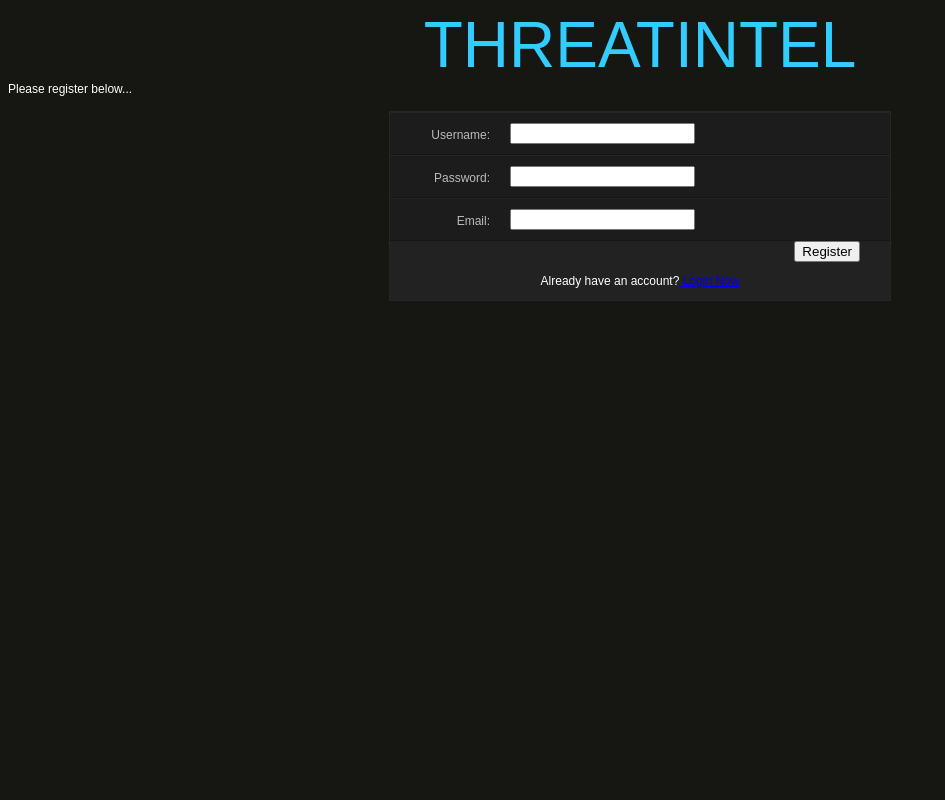
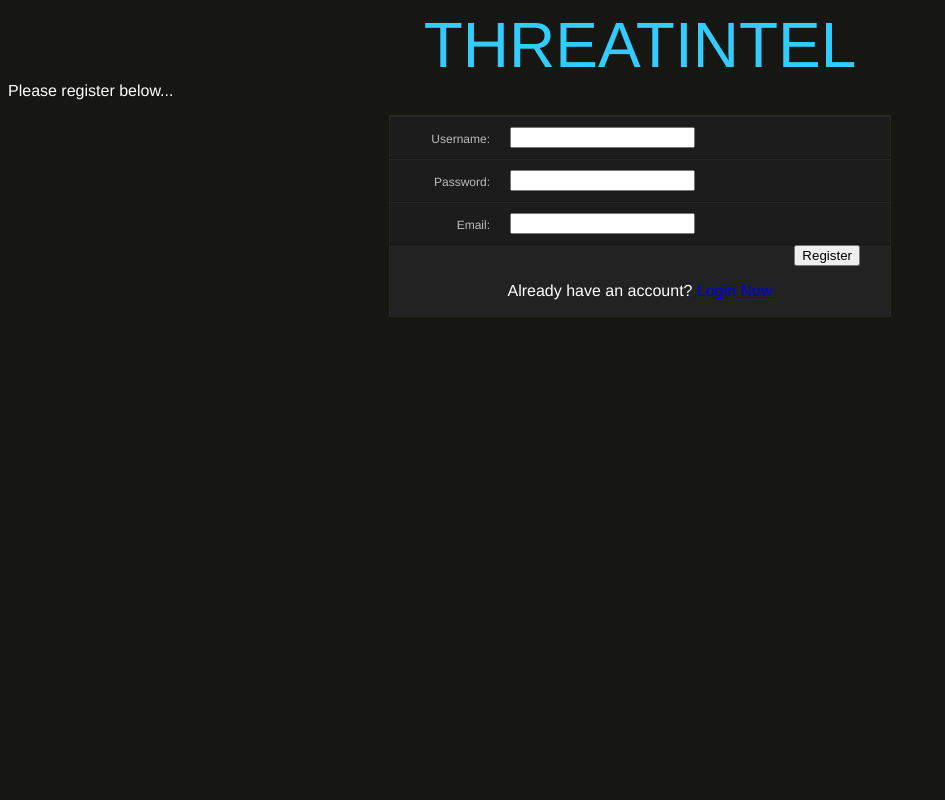
Before and after one commit to slupers/ThreatIntel, a Django app: page /register in a window 1280 px wide. Shown: the whole page, without its empty margins (0-945 px from the left). Run offline with Django 3.2, Linux system fonts and the light colour scheme.

Commit message:
deleted css

```diff
--- a/ThreatIntel/templates/register.html
+++ b/ThreatIntel/templates/register.html
@@ -5,12 +5,6 @@
 <head>
 <title>Log in</title>
 <meta http-equiv="Content-type" content="text/html; charset=utf-8" />
-<style>
-body{
-	font-family:Arial,Helvetica,sans-serif;
-	font-size: 12px;
-}
-</style>
 </head>
 
 <div class="header">ThreatIntel</div>
```
